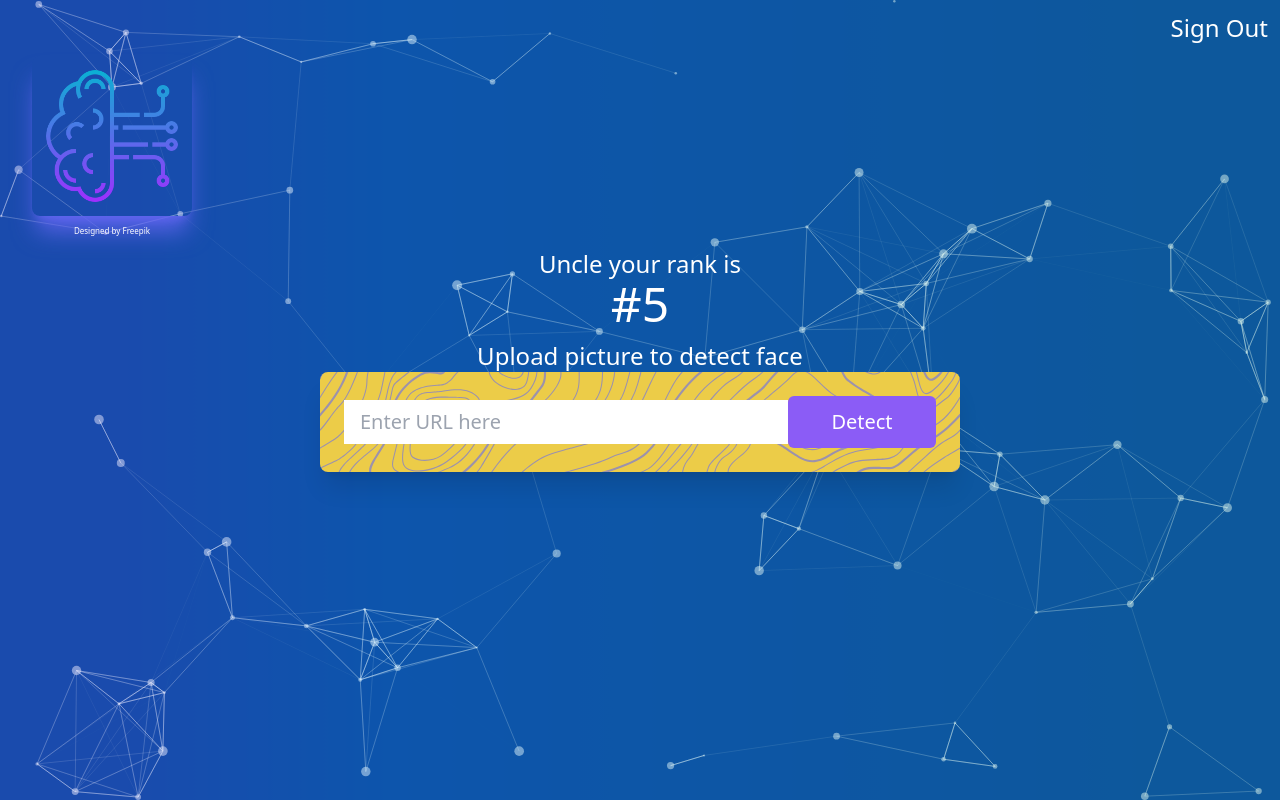
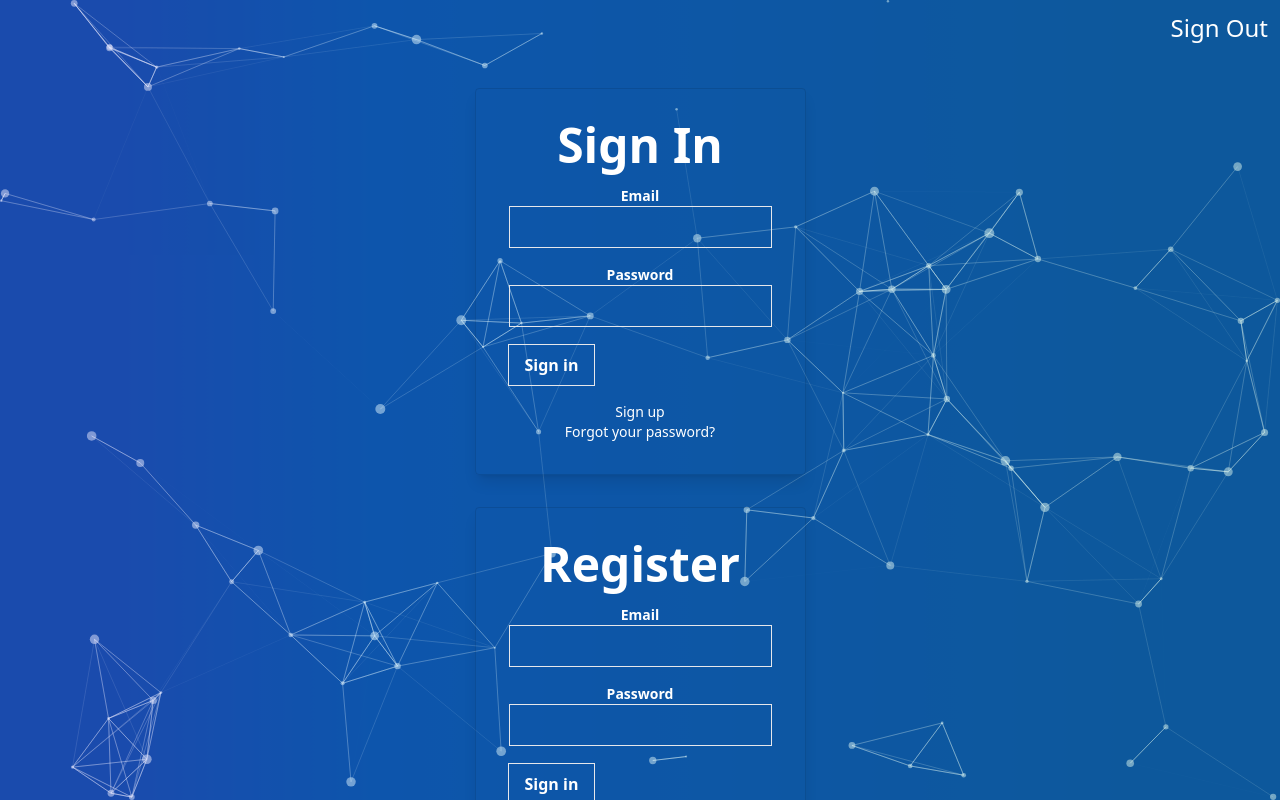
Before and after one commit to rainbowchook/face-app, a React (Create React App) app: page / in a window 1280 px wide. Shown: the top 800 px of the page. Built offline with nearby package versions, Linux system fonts and the light colour scheme.

Commit message:
Added Signin and Register components

```diff
--- a/src/App.tsx
+++ b/src/App.tsx
@@ -5,6 +5,8 @@ import Logo from './components/Logo'
 import ImageLinkForm from './components/ImageLinkForm'
 import Rank from './components/Rank'
 import FaceRecognition from './components/FaceRecognition'
+import SignIn from './components/SignIn/SignIn'
+import Register from './components/Register/Register'
 
 type BoundingBox = {
   bottomRow: number
@@ -144,6 +146,8 @@ class App extends Component<{}, AppState> {
       <div>
         <ParticleBackground />
         <Navigation />
+        <SignIn />
+        <Register />
         <Logo />
         <Rank />
         <ImageLinkForm
--- /dev/null
+++ b/src/components/Register/Register.tsx
@@ -0,0 +1,65 @@
+import React from 'react'
+
+const Register: React.FC = () => {
+  return (
+    <article className="rounded border border-solid border-black border-opacity-10 shadow-lg my-8 w-full sm:w-50 md:w-25 max-w-fit mx-auto">
+      <main className="p-8">
+        <form className="max-w-md mx-auto">
+          <fieldset
+            id="sign_up"
+            className="border border-solid border-transparent px-0 mx-0"
+          >
+            <legend className="text-5xl font-semibold px-0 mx-0">
+              Register
+            </legend>
+            <div className="mt-4">
+              <label
+                className="block font-semibold leading-normal text-sm"
+                htmlFor="email-address"
+              >
+                Email
+              </label>
+              <input
+                className="p-2 appearance-none border border-solid bg-transparent hover:bg-black hover:white w-full"
+                type="email"
+                name="email-address"
+                id="email-address"
+              />
+            </div>
+            <div className="mt-4">
+              <label
+                className="block font-semibold leading-normal text-sm"
+                htmlFor="password"
+              >
+                Password
+              </label>
+              <input
+                className="font-bold p-2 appearance-none border border-solid bg-transparent hover:bg-black hover:white w-full"
+                type="password"
+                name="password"
+                id="password"
+              />
+            </div>
+          </fieldset>
+          <div className="mt-4">
+            <input
+              className="font-bold px-4 py-2 appearance-none border border-solid bg-transparent grow cursor-pointer textsm block"
+              type="submit"
+              value="Sign in"
+            />
+          </div>
+          <div className="leading-normal mt-4">
+            <a href="#0" className="form-link">
+              Sign In
+            </a>
+            <a href="#0" className="form-link">
+              Forgot your password?
+            </a>
+          </div>
+        </form>
+      </main>
+    </article>
+  )
+}
+
+export default Register
--- /dev/null
+++ b/src/components/SignIn/SignIn.tsx
@@ -0,0 +1,65 @@
+import React from 'react'
+
+const SignIn: React.FC = () => {
+  return (
+    <article className="rounded border border-solid border-black border-opacity-10 shadow-lg my-8 w-full sm:w-50 md:w-25 max-w-fit mx-auto">
+      <main className="p-8">
+        <form className="max-w-md mx-auto">
+          <fieldset
+            id="sign_up"
+            className="border border-solid border-transparent px-0 mx-0"
+          >
+            <legend className="text-5xl font-semibold px-0 mx-0">
+              Sign In
+            </legend>
+            <div className="mt-4">
+              <label
+                className="block font-semibold leading-normal text-sm"
+                htmlFor="email-address"
+              >
+                Email
+              </label>
+              <input
+                className="p-2 appearance-none border border-solid bg-transparent hover:bg-black hover:white w-full"
+                type="email"
+                name="email-address"
+                id="email-address"
+              />
+            </div>
+            <div className="mt-4">
+              <label
+                className="block font-semibold leading-normal text-sm"
+                htmlFor="password"
+              >
+                Password
+              </label>
+              <input
+                className="font-bold p-2 appearance-none border border-solid bg-transparent hover:bg-black hover:white w-full"
+                type="password"
+                name="password"
+                id="password"
+              />
+            </div>
+          </fieldset>
+          <div className="mt-4">
+            <input
+              className="font-bold px-4 py-2 appearance-none border border-solid bg-transparent grow cursor-pointer textsm block"
+              type="submit"
+              value="Sign in"
+            />
+          </div>
+          <div className="leading-normal mt-4">
+            <a href="#0" className="form-link">
+              Sign up
+            </a>
+            <a href="#0" className="form-link">
+              Forgot your password?
+            </a>
+          </div>
+        </form>
+      </main>
+    </article>
+  )
+}
+
+export default SignIn
--- a/src/index.css
+++ b/src/index.css
@@ -16,6 +16,7 @@
   }
   body {
     @apply mx-auto w-full text-center bg-gradient-to-r from-indigo-500 from-10% via-sky-500 via-30% to-emerald-500 to-90%;
+    /* @apply mx-auto w-full text-center bg-gradient-to-r from-indigo-500 from-10% via-sky-500 via-30% to-emerald-500 to-90%; */
     /* @apply bg-gradient-to-r from-indigo-500 from-10% via-sky-500 via-30% to-emerald-500 to-90%; */
   }
   button {
@@ -42,6 +43,12 @@
 @layer utilities {
   .link {
     @apply no-underline ease-in transition opacity-100 hover:opacity-50 hover:underline p-3 cursor-pointer;
+  }
+  .form-link {
+    @apply no-underline ease-in transition opacity-100 hover:opacity-50 cursor-pointer block text-sm;
+  }
+  .grow {
+    @apply scale-100 hover:scale-105 active:scale-90 transition-transform ease-out;
   }
   .center {
     @apply flex justify-center;
```
Also changed, not shown: 1 other file (tests, documents, lock files or other folders).
